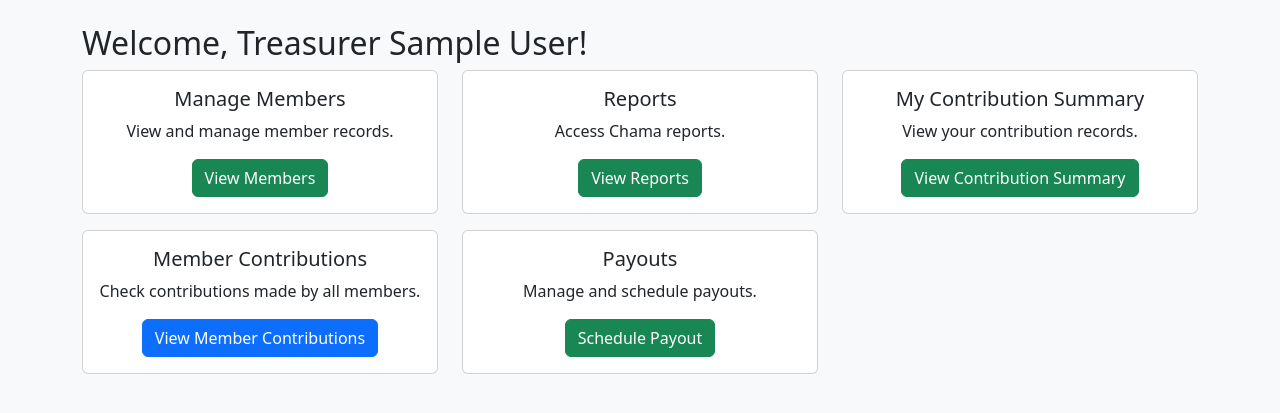
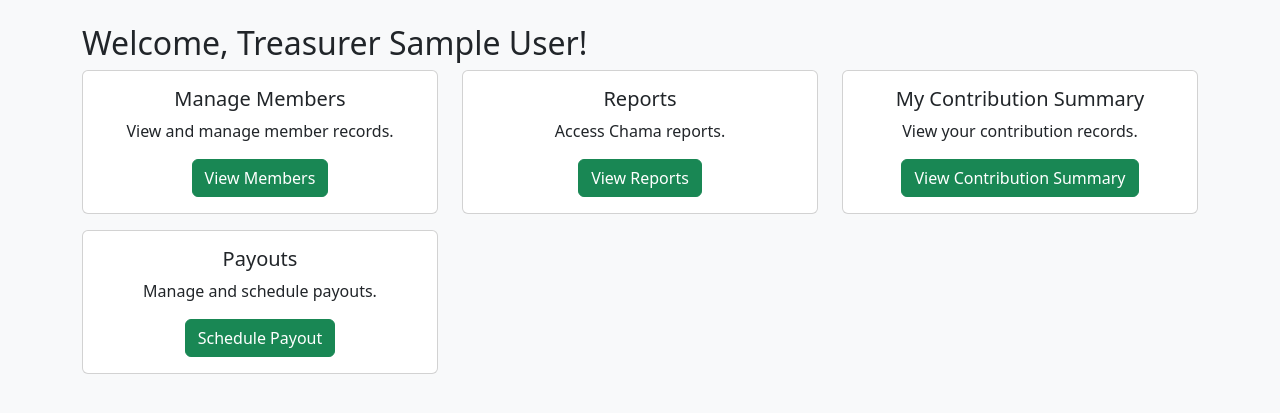
Before and after one commit to mukamisrealm/ChapChapPay, a PHP site: page /treasurerdashboard.php in a window 1280 px wide. Shown: the part 56-469 px from the top of the page. Run offline with PHP 8.4, Linux system fonts and the light colour scheme; the visitor is signed in with stand-in values (Sample User, id 1).

Commit message:
removed 1 file

```diff
--- a/treasurerdashboard.php
+++ b/treasurerdashboard.php
@@ -68,15 +68,7 @@ $name = $_SESSION['name'];
       </div>
     </div>
 
-    <div class="col-md-4 mb-3">
-  <div class="card text-center">
-    <div class="card-body">
-      <h5 class="card-title">Member Contributions</h5>
-      <p class="card-text">Check contributions made by all members.</p>
-      <a href="../all_contrib.php" class="btn btn-primary">View Member Contributions</a>
-    </div>
-  </div>
-</div>
+
 
 
     <!-- Schedule Payouts -->
```
Also changed, not shown: all_contrib.php (deleted).
